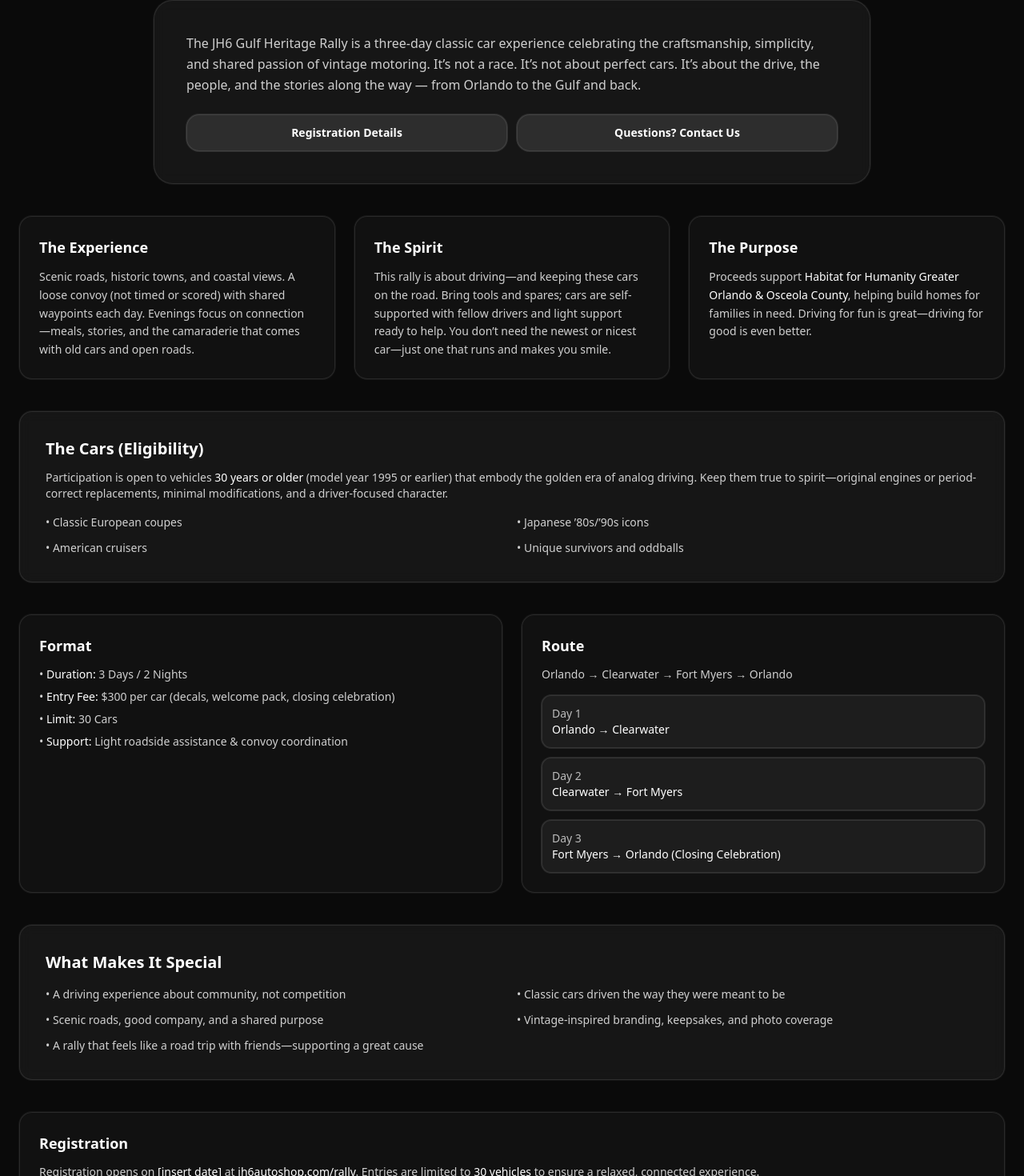
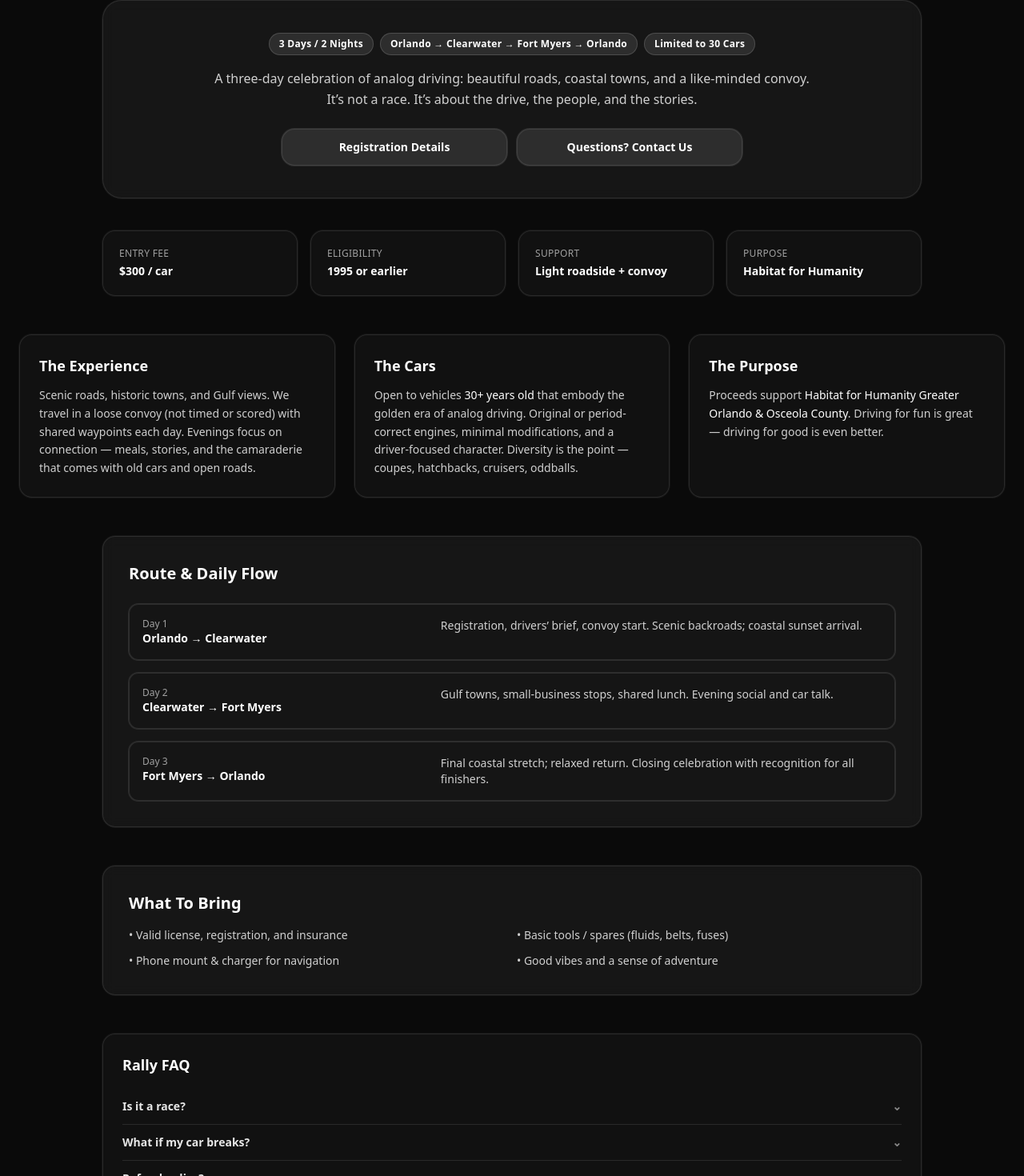
Before and after one commit to genghisjuan/JH6AUTOSHOP, a Next.js app: page /rally in a window 1280 px wide. Shown: the part 641-2111 px from the top of the page at 80% size. Built offline with nearby package versions, Linux system fonts and the light colour scheme.

Commit message:
Update page.tsx

```diff
--- a/app/rally/page.tsx
+++ b/app/rally/page.tsx
@@ -5,131 +5,184 @@ export default function Page() {
     <div>
       <PageHero
         title="The JH6 Gulf Heritage Rally"
-        subtitle="A three-day celebration of classic motoring along Florida’s Gulf Coast — community over competition."
+        subtitle="Classic motoring along Florida’s Gulf Coast — community over competition."
       />
 
-      <section className="mx-auto max-w-7xl px-4 sm:px-6 mt-16 sm:mt-20 lg:mt-24 pb-16">
-        {/* Top intro / CTA */}
-        <div className="mx-auto w-full max-w-4xl rounded-[24px] border border-white/10 bg-white/5 p-6 sm:p-10 ring-1 ring-white/5 backdrop-blur">
-          <p className="text-white/80 leading-relaxed">
-            The JH6 Gulf Heritage Rally is a three-day classic car experience celebrating the
-            craftsmanship, simplicity, and shared passion of vintage motoring. It’s not a race.
-            It’s not about perfect cars. It’s about the drive, the people, and the stories along
-            the way — from Orlando to the Gulf and back.
+      <section className="mx-auto max-w-7xl px-4 sm:px-6 mt-16 sm:mt-20 lg:mt-24 pb-20">
+        {/* Hero tagline + primary CTAs */}
+        <div className="mx-auto w-full max-w-5xl rounded-[24px] border border-white/10 bg-white/5 p-6 sm:p-10 ring-1 ring-white/5 backdrop-blur">
+          <div className="flex flex-col items-center gap-4 text-center">
+            <div className="flex flex-wrap items-center justify-center gap-2">
+              <span className="rounded-full border border-white/15 bg-white/10 px-3 py-1 text-[12px] font-semibold tracking-wide text-white">
+                3 Days / 2 Nights
+              </span>
+              <span className="rounded-full border border-white/15 bg-white/10 px-3 py-1 text-[12px] font-semibold tracking-wide text-white">
+                Orlando → Clearwater → Fort Myers → Orlando
+              </span>
+              <span className="rounded-full border border-white/15 bg-white/10 px-3 py-1 text-[12px] font-semibold tracking-wide text-white">
+                Limited to 30 Cars
+              </span>
+            </div>
+
+            <p className="max-w-3xl text-white/80 leading-relaxed">
+              A three-day celebration of analog driving: beautiful roads, coastal towns, and a
+              like-minded convoy. It’s not a race. It’s about the drive, the people, and the stories.
             </p>
 
-          <div className="mt-6 grid gap-3 sm:grid-cols-2">
+            <div className="mt-2 grid w-full max-w-xl grid-cols-1 gap-3 sm:grid-cols-2">
               <a
                 href="#registration"
-              className="rounded-2xl border border-white/10 bg-white/10 px-5 py-3 text-center text-sm font-semibold text-white ring-1 ring-white/10 hover:bg-white/15"
+                className="rounded-2xl border border-white/10 bg-white/10 px-5 py-3 text-sm font-semibold text-white text-center ring-1 ring-white/10 hover:bg-white/15"
               >
                 Registration Details
               </a>
               <a
                 href="/contact"
-              className="rounded-2xl border border-white/10 bg-white/10 px-5 py-3 text-center text-sm font-semibold text-white ring-1 ring-white/10 hover:bg-white/15"
+                className="rounded-2xl border border-white/10 bg-white/10 px-5 py-3 text-sm font-semibold text-white text-center ring-1 ring-white/10 hover:bg-white/15"
               >
                 Questions? Contact Us
               </a>
             </div>
           </div>
+        </div>
 
-        {/* Experience / Spirit / Purpose */}
-        <div className="mt-10 grid gap-6 md:grid-cols-3">
+        {/* Quick Facts */}
+        <div className="mx-auto mt-10 grid max-w-5xl gap-4 sm:grid-cols-2 lg:grid-cols-4">
+          {[
+            { k: "Entry Fee", v: "$300 / car" },
+            { k: "Eligibility", v: "1995 or earlier" },
+            { k: "Support", v: "Light roadside + convoy" },
+            { k: "Purpose", v: "Habitat for Humanity" },
+          ].map(({ k, v }) => (
+            <div
+              key={k}
+              className="rounded-2xl border border-white/10 bg-neutral-900/60 p-5 ring-1 ring-white/5"
+            >
+              <p className="text-xs uppercase tracking-wide text-white/60">{k}</p>
+              <p className="mt-1 text-sm font-semibold text-white">{v}</p>
+            </div>
+          ))}
+        </div>
+
+        {/* Three pillars */}
+        <div className="mt-12 grid gap-6 md:grid-cols-3">
           <article className="rounded-2xl border border-white/10 bg-neutral-900/60 p-6 ring-1 ring-white/5">
             <h3 className="text-lg font-semibold text-white">The Experience</h3>
             <p className="mt-3 text-sm text-white/80 leading-relaxed">
-              Scenic roads, historic towns, and coastal views. A loose convoy (not timed or scored)
-              with shared waypoints each day. Evenings focus on connection—meals, stories, and the
-              camaraderie that comes with old cars and open roads.
+              Scenic roads, historic towns, and Gulf views. We travel in a loose convoy (not timed
+              or scored) with shared waypoints each day. Evenings focus on connection — meals,
+              stories, and the camaraderie that comes with old cars and open roads.
             </p>
           </article>
 
           <article className="rounded-2xl border border-white/10 bg-neutral-900/60 p-6 ring-1 ring-white/5">
-            <h3 className="text-lg font-semibold text-white">The Spirit</h3>
+            <h3 className="text-lg font-semibold text-white">The Cars</h3>
             <p className="mt-3 text-sm text-white/80 leading-relaxed">
-              This rally is about driving—and keeping these cars on the road. Bring tools and
-              spares; cars are self-supported with fellow drivers and light support ready to help.
-              You don’t need the newest or nicest car—just one that runs and makes you smile.
+              Open to vehicles <span className="text-white">30+ years old</span> that embody the
+              golden era of analog driving. Original or period-correct engines, minimal
+              modifications, and a driver-focused character. Diversity is the point — coupes,
+              hatchbacks, cruisers, oddballs.
             </p>
           </article>
 
           <article className="rounded-2xl border border-white/10 bg-neutral-900/60 p-6 ring-1 ring-white/5">
             <h3 className="text-lg font-semibold text-white">The Purpose</h3>
             <p className="mt-3 text-sm text-white/80 leading-relaxed">
-              Proceeds support <span className="text-white">Habitat for Humanity Greater Orlando &amp; Osceola County</span>,
-              helping build homes for families in need. Driving for fun is great—driving for good is even better.
+              Proceeds support{" "}
+              <span className="text-white">Habitat for Humanity Greater Orlando &amp; Osceola County</span>.
+              Driving for fun is great — driving for good is even better.
             </p>
           </article>
         </div>
 
-        {/* Cars / Eligibility */}
-        <div className="mt-10 rounded-2xl border border-white/10 bg-white/5 p-6 sm:p-8 ring-1 ring-white/5 backdrop-blur">
-          <h2 className="text-xl font-semibold text-white">The Cars (Eligibility)</h2>
-          <p className="mt-3 text-sm text-white/80">
-            Participation is open to vehicles <span className="text-white">30 years or older</span> (model year 1995 or earlier) that
-            embody the golden era of analog driving. Keep them true to spirit—original engines or
-            period-correct replacements, minimal modifications, and a driver-focused character.
-          </p>
+        {/* Route Timeline */}
+        <div className="mx-auto mt-12 max-w-5xl rounded-2xl border border-white/10 bg-white/5 p-6 sm:p-8 ring-1 ring-white/5 backdrop-blur">
+          <h2 className="text-xl font-semibold text-white">Route &amp; Daily Flow</h2>
+          <ol className="mt-6 space-y-4">
+            {[
+              {
+                day: "Day 1",
+                route: "Orlando → Clearwater",
+                notes:
+                  "Registration, drivers’ brief, convoy start. Scenic backroads; coastal sunset arrival.",
+              },
+              {
+                day: "Day 2",
+                route: "Clearwater → Fort Myers",
+                notes:
+                  "Gulf towns, small-business stops, shared lunch. Evening social and car talk.",
+              },
+              {
+                day: "Day 3",
+                route: "Fort Myers → Orlando",
+                notes:
+                  "Final coastal stretch; relaxed return. Closing celebration with recognition for all finishers.",
+              },
+            ].map(({ day, route, notes }) => (
+              <li
+                key={day}
+                className="grid gap-2 rounded-xl border border-white/10 bg-neutral-900/40 p-4 ring-1 ring-white/10 sm:grid-cols-5"
+              >
+                <div className="sm:col-span-2">
+                  <p className="text-xs text-white/60">{day}</p>
+                  <p className="text-sm font-semibold text-white">{route}</p>
+                </div>
+                <p className="sm:col-span-3 text-sm text-white/80">{notes}</p>
+              </li>
+            ))}
+          </ol>
+        </div>
+
+        {/* Eligibility checklist */}
+        <div className="mx-auto mt-12 max-w-5xl rounded-2xl border border-white/10 bg-white/5 p-6 sm:p-8 ring-1 ring-white/5 backdrop-blur">
+          <h2 className="text-xl font-semibold text-white">What To Bring</h2>
           <ul className="mt-4 grid gap-3 text-sm text-white/80 sm:grid-cols-2">
-            <li>• Classic European coupes</li>
-            <li>• Japanese ’80s/’90s icons</li>
-            <li>• American cruisers</li>
-            <li>• Unique survivors and oddballs</li>
+            <li>• Valid license, registration, and insurance</li>
+            <li>• Basic tools / spares (fluids, belts, fuses)</li>
+            <li>• Phone mount &amp; charger for navigation</li>
+            <li>• Good vibes and a sense of adventure</li>
           </ul>
         </div>
 
-        {/* Format / Route */}
-        <div className="mt-10 grid gap-6 md:grid-cols-2">
-          <div className="rounded-2xl border border-white/10 bg-neutral-900/60 p-6 ring-1 ring-white/5">
-            <h2 className="text-lg font-semibold text-white">Format</h2>
-            <ul className="mt-3 space-y-2 text-sm text-white/80">
-              <li>• <span className="text-white">Duration:</span> 3 Days / 2 Nights</li>
-              <li>• <span className="text-white">Entry Fee:</span> $300 per car (decals, welcome pack, closing celebration)</li>
-              <li>• <span className="text-white">Limit:</span> 30 Cars</li>
-              <li>• <span className="text-white">Support:</span> Light roadside assistance &amp; convoy coordination</li>
-            </ul>
-          </div>
-
-          <div className="rounded-2xl border border-white/10 bg-neutral-900/60 p-6 ring-1 ring-white/5">
-            <h2 className="text-lg font-semibold text-white">Route</h2>
-            <p className="mt-3 text-sm text-white/80">Orlando → Clearwater → Fort Myers → Orlando</p>
-            <div className="mt-4 grid gap-3 text-sm text-white/80">
-              <div className="rounded-xl border border-white/10 bg-white/5 p-3 ring-1 ring-white/10">
-                <p className="text-white/70">Day 1</p>
-                <p className="text-white">Orlando → Clearwater</p>
-              </div>
-              <div className="rounded-xl border border-white/10 bg-white/5 p-3 ring-1 ring-white/10">
-                <p className="text-white/70">Day 2</p>
-                <p className="text-white">Clearwater → Fort Myers</p>
-              </div>
-              <div className="rounded-xl border border-white/10 bg-white/5 p-3 ring-1 ring-white/10">
-                <p className="text-white/70">Day 3</p>
-                <p className="text-white">Fort Myers → Orlando (Closing Celebration)</p>
-              </div>
-            </div>
+        {/* FAQ (no client JS; accessible) */}
+        <div className="mx-auto mt-12 max-w-5xl rounded-2xl border border-white/10 bg-neutral-900/60 p-6 ring-1 ring-white/5">
+          <h2 className="text-lg font-semibold text-white">Rally FAQ</h2>
+          <div className="mt-4 divide-y divide-white/10">
+            {[
+              {
+                q: "Is it a race?",
+                a: "No. It’s a scenic convoy with shared waypoints. No timing, no scoring — just good driving.",
+              },
+              {
+                q: "What if my car breaks?",
+                a: "Self-supported with a light support team and fellow drivers ready to help. Bring essentials.",
+              },
+              {
+                q: "Refund policy?",
+                a: "If you can’t make it, contact us as early as possible — we’ll try to fill your spot from the waitlist.",
+              },
+            ].map(({ q, a }) => (
+              <details key={q} className="group py-3">
+                <summary className="cursor-pointer list-none text-sm font-semibold text-white/90 hover:text-white">
+                  {q}
+                  <span className="float-right text-white/50 transition group-open:rotate-180">⌄</span>
+                </summary>
+                <p className="mt-2 text-sm text-white/75">{a}</p>
+              </details>
+            ))}
           </div>
         </div>
 
-        {/* What makes it special */}
-        <div className="mt-10 rounded-2xl border border-white/10 bg-white/5 p-6 sm:p-8 ring-1 ring-white/5 backdrop-blur">
-          <h2 className="text-xl font-semibold text-white">What Makes It Special</h2>
-          <ul className="mt-4 grid gap-3 text-sm text-white/80 sm:grid-cols-2">
-            <li>• A driving experience about community, not competition</li>
-            <li>• Classic cars driven the way they were meant to be</li>
-            <li>• Scenic roads, good company, and a shared purpose</li>
-            <li>• Vintage-inspired branding, keepsakes, and photo coverage</li>
-            <li>• A rally that feels like a road trip with friends—supporting a great cause</li>
-          </ul>
-        </div>
-
         {/* Registration */}
-        <div id="registration" className="mt-10 rounded-2xl border border-white/10 bg-neutral-900/60 p-6 ring-1 ring-white/5">
-          <h2 className="text-lg font-semibold text-white">Registration</h2>
+        <div
+          id="registration"
+          className="mx-auto mt-12 max-w-5xl rounded-2xl border border-white/10 bg-white/5 p-6 sm:p-8 ring-1 ring-white/5 backdrop-blur"
+        >
+          <h2 className="text-xl font-semibold text-white">Registration</h2>
           <p className="mt-3 text-sm text-white/80">
             Registration opens on <span className="text-white">[insert date]</span> at{" "}
-            <span className="text-white">jh6autoshop.com/rally</span>. Entries are limited to{" "}
-            <span className="text-white">30 vehicles</span> to ensure a relaxed, connected experience.
+            <span className="text-white">jh6autoshop.com/rally</span>. Limited to{" "}
+            <span className="text-white">30 vehicles</span> to keep things relaxed and connected.
           </p>
           <div className="mt-5 flex flex-wrap gap-3">
             <a
@@ -145,6 +198,10 @@ export default function Page() {
               Rally FAQ (soon)
             </a>
           </div>
+          <p className="mt-4 text-xs text-white/60">
+            By registering, you agree to operate your vehicle safely and accept the inherent risks of
+            vintage motoring. Full terms provided at registration.
+          </p>
         </div>
       </section>
     </div>
```
Lines whose indentation alone changed are shown as unchanged.
